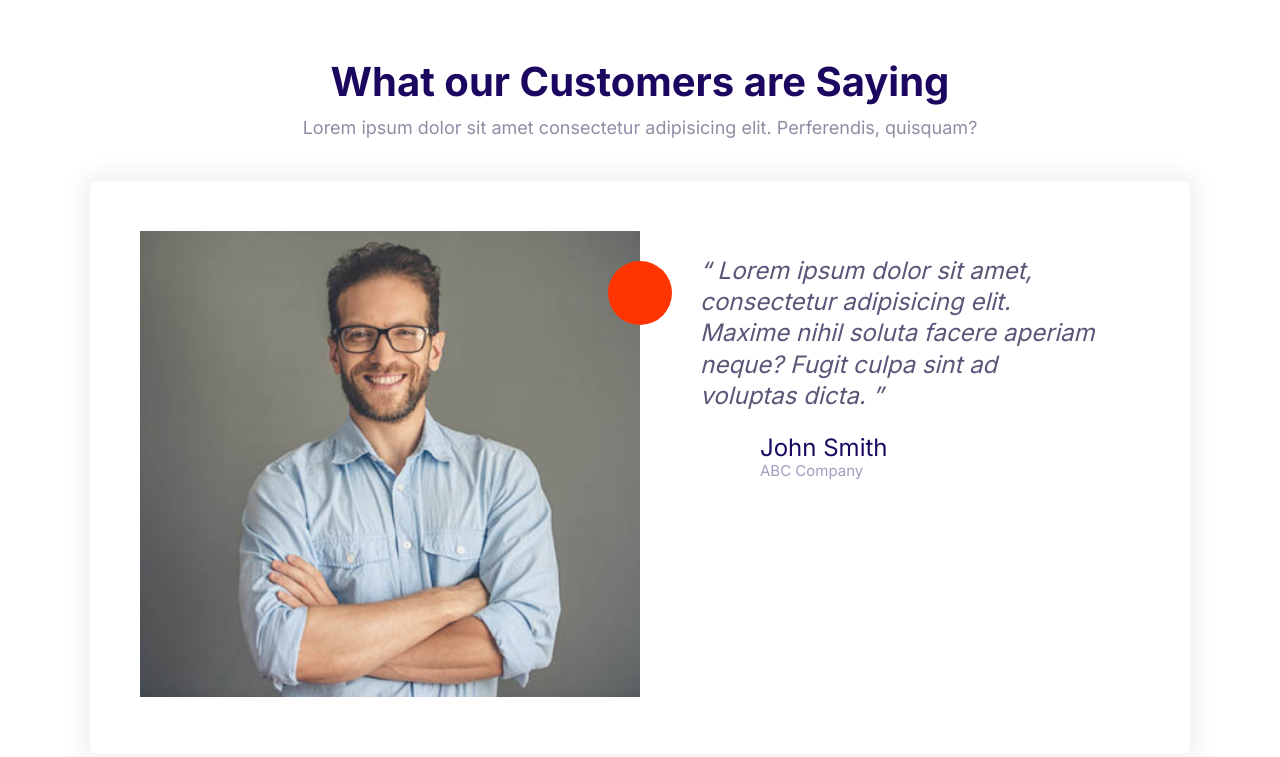
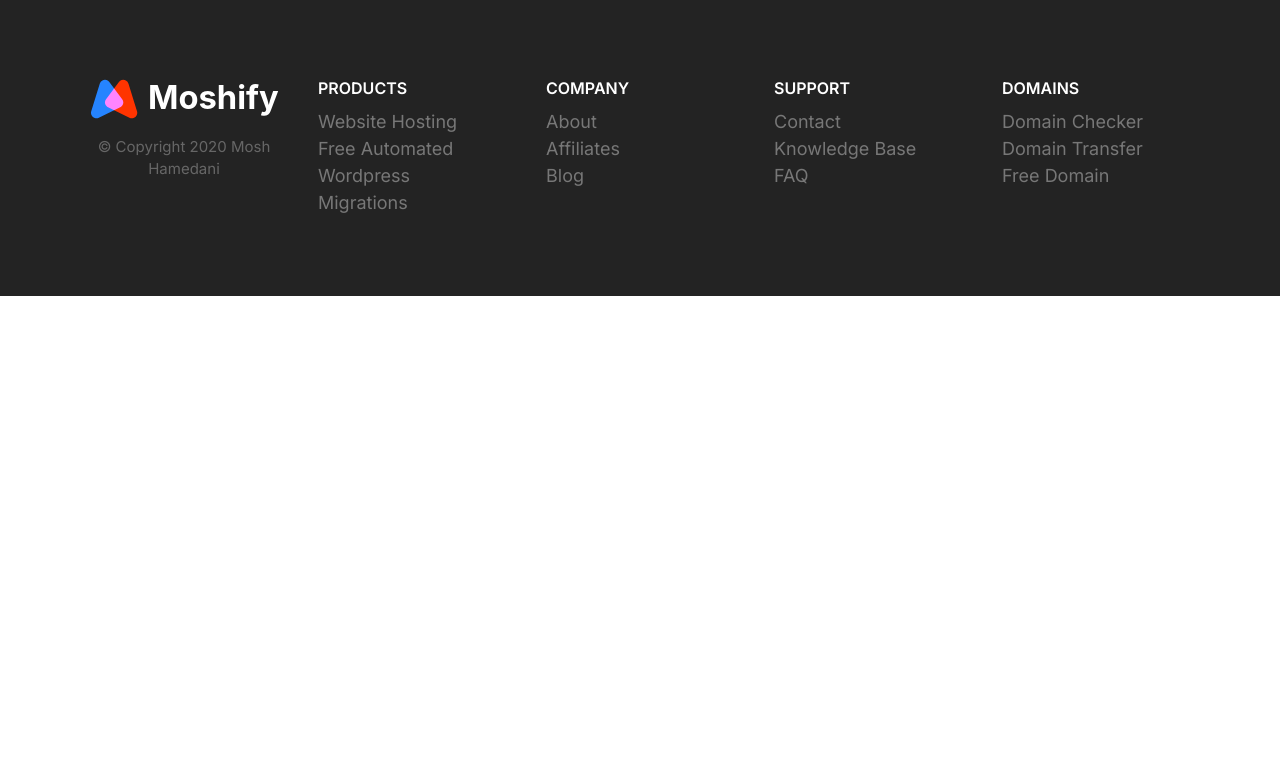
Before and after one commit to ashkan-romi/ashkify, a plain HTML site: page index.html in a window 1280 px wide. Drawn offline with Linux system fonts and the light colour scheme.

Commit message:
building footer block

```diff
--- a/css/styles.css
+++ b/css/styles.css
@@ -705,7 +705,7 @@ a {
     order: 2;
   }
 }
-/* show-case */
+/* showcase */
 .block-showcase__image > img {
   width: 100%;
 }
@@ -724,3 +724,67 @@ a {
     grid-template-columns: 50% 50%;
   }
 }
+/* footer */
+.footer {
+  background: #232323;
+}
+.footer__section {
+  padding: 2rem;
+  border-bottom: 1px solid #393939;
+}
+.footer__heading {
+  font-size: 2.5rem;
+  font-weight: 600;
+  text-transform: uppercase;
+}
+.footer__brand {
+  margin-top: 5rem;
+  text-align: center;
+}
+.footer__copyright {
+  font-size: 2.1rem;
+  color: #fff;
+  opacity: 0.3;
+}
+.footer a {
+  color: #777;
+  transition: color 0.3s;
+}
+.footer a:hover {
+  color: #fff;
+}
+.footer .list {
+  margin: 0;
+}
+@media screen and (min-width: 768px) {
+  .footer__sections {
+    grid-template-columns: repeat(auto-fit, minmax(10rem, 1fr));
+  }
+  .footer .collapsible__chevron {
+    display: none;
+  }
+  .footer .collapsible__content {
+    opacity: 1;
+    max-height: 100%;
+  }
+  .footer__section {
+    border: 0;
+  }
+  .footer .footer__brand {
+    margin-top: 1rem;
+    order: -1;
+  }
+  .footer .footer__brand img {
+    width: 100%;
+    max-width: 230px;
+    /*
+      TODO: consider refactroring this and applying for all images
+    */
+  }
+  .footer__copyright {
+    font-size: 1.5rem;
+  }
+  .footer__heading {
+    font-size: 1.6rem;
+  }
+}
--- a/index.html
+++ b/index.html
@@ -15,46 +15,82 @@
     <title>Moshify</title>
   </head>
   <body>
-    <div class="block container block-testimonial">
-      <header class="block__header">
-        <h2 class="block__heading">What our Customers are Saying</h2>
-        <p>
-          Lorem ipsum dolor sit amet consectetur adipisicing elit. Perferendis,
-          quisquam?
-        </p>
-      </header>
-      <div class="card testimonial">
-        <div class="grid grid--1x2">
-          <div class="testimonial__image">
-            <img src="./images/testimonial.jpg" alt="happy client image" />
-            <span class="icon-container icon-container--accent">
-              <svg class="icon icon--white icon--small">
-                <use xlink:href="./images/sprite.svg#quotes"></use>
-              </svg>
-            </span>
+    <div class="block block--dark footer">
+      <div class="container grid footer__sections">
+        <section class="collapsible collapsible--expanded footer__section">
+          <div class="collapsible__header">
+            <h2 class="collapsible__heading footer__heading">Products</h2>
+            <img
+              src="./images/chevron.svg"
+              class="icon icon--white collapsible__chevron"
+              alt=""
+            />
           </div>
-          <blockquote class="quote">
-            <p class="quote__text">
-              Lorem ipsum dolor sit amet, consectetur adipisicing elit. Maxime
-              nihil soluta facere aperiam neque? Fugit culpa sint ad voluptas
-              dicta.
-            </p>
-            <footer>
-              <div class="media">
-                <div class="media__image">
-                  <svg class="icon icon--primary quote__line">
-                    <use xlink:href="./images/sprite.svg#line"></use>
-                  </svg>
-                </div>
-                <div class="media__body">
-                  <h3 class="media__title quote__author">John Smith</h3>
-                  <p class="quote__organization">ABC Company</p>
-                </div>
-              </div>
-            </footer>
-          </blockquote>
-        </div>
+          <div class="collapsible__content">
+            <ul class="list">
+              <li><a href="#">Website Hosting</a></li>
+              <li><a href="#">Free Automated Wordpress</a></li>
+              <li><a href="#">Migrations</a></li>
+            </ul>
+          </div>
+        </section>
+        <section class="collapsible footer__section">
+          <div class="collapsible__header">
+            <h2 class="collapsible__heading footer__heading">Company</h2>
+            <img
+              src="./images/chevron.svg"
+              class="icon icon--white collapsible__chevron"
+              alt=""
+            />
+          </div>
+          <div class="collapsible__content">
+            <ul class="list">
+              <li><a href="#">About</a></li>
+              <li><a href="#">Affiliates</a></li>
+              <li><a href="#">Blog</a></li>
+            </ul>
+          </div>
+        </section>
+        <section class="collapsible footer__section">
+          <div class="collapsible__header">
+            <h2 class="collapsible__heading footer__heading">Support</h2>
+            <img
+              src="./images/chevron.svg"
+              class="icon icon--white collapsible__chevron"
+              alt=""
+            />
+          </div>
+          <div class="collapsible__content">
+            <ul class="list">
+              <li><a href="#">Contact</a></li>
+              <li><a href="#"> Knowledge Base</a></li>
+              <li><a href="#">FAQ</a></li>
+            </ul>
+          </div>
+        </section>
+        <section class="collapsible footer__section">
+          <div class="collapsible__header">
+            <h2 class="collapsible__heading footer__heading">Domains</h2>
+            <img
+              src="./images/chevron.svg"
+              class="icon icon--white collapsible__chevron"
+              alt=""
+            />
+          </div>
+          <div class="collapsible__content">
+            <ul class="list">
+              <li><a href="#">Domain Checker</a></li>
+              <li><a href="#"> Domain Transfer</a></li>
+              <li><a href="#">Free Domain</a></li>
+            </ul>
+          </div>
+        </section>
+        <section class="footer__brand">
+          <img src="/images/logo.svg" alt="" />
+          <p class="footer__copyright">&copy; Copyright 2020 Mosh Hamedani</p>
+        </section>
       </div>
     </div>
+    <script src="./js/main.js"></script>
   </body>
 </html>
```
Also changed, not shown: components/footer.html (added, +77 -0 lines).
